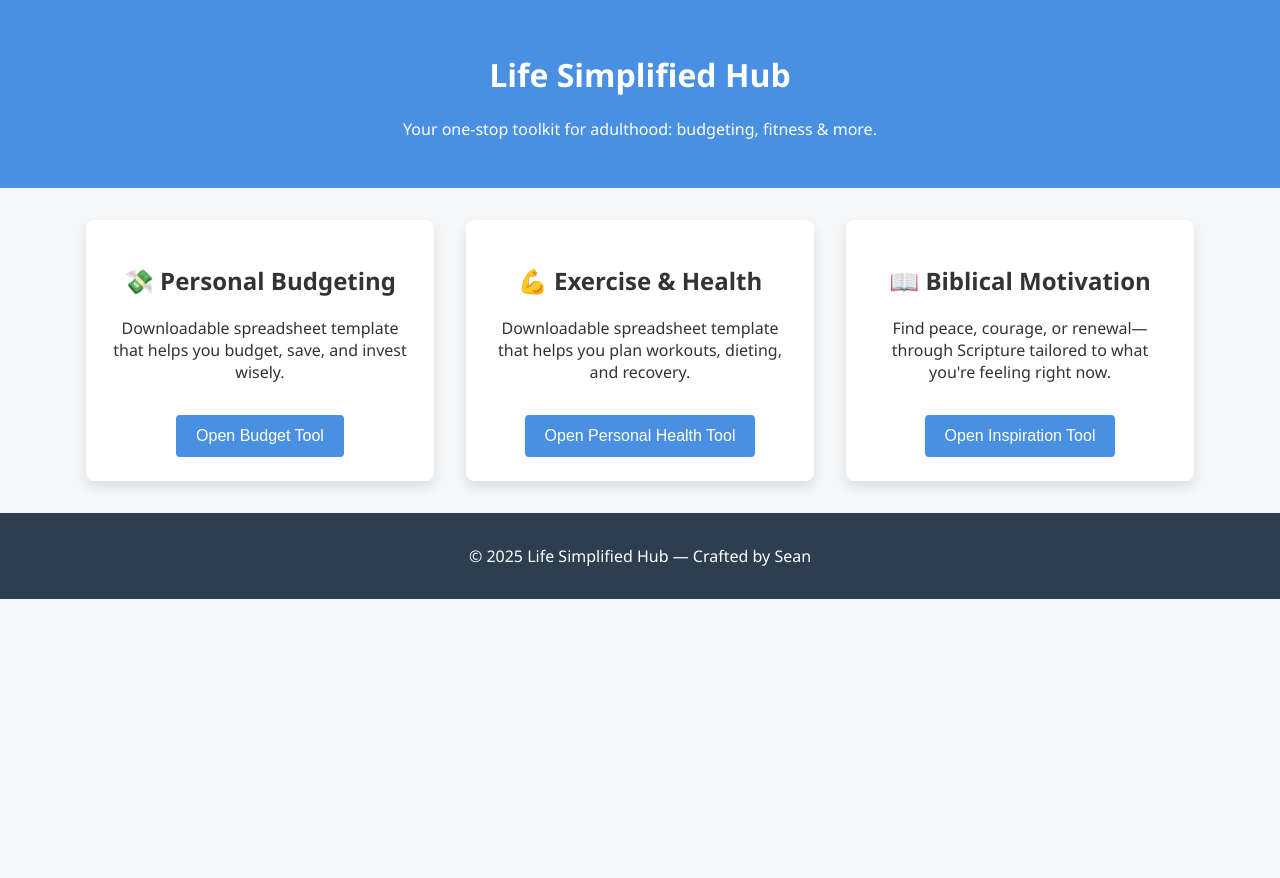
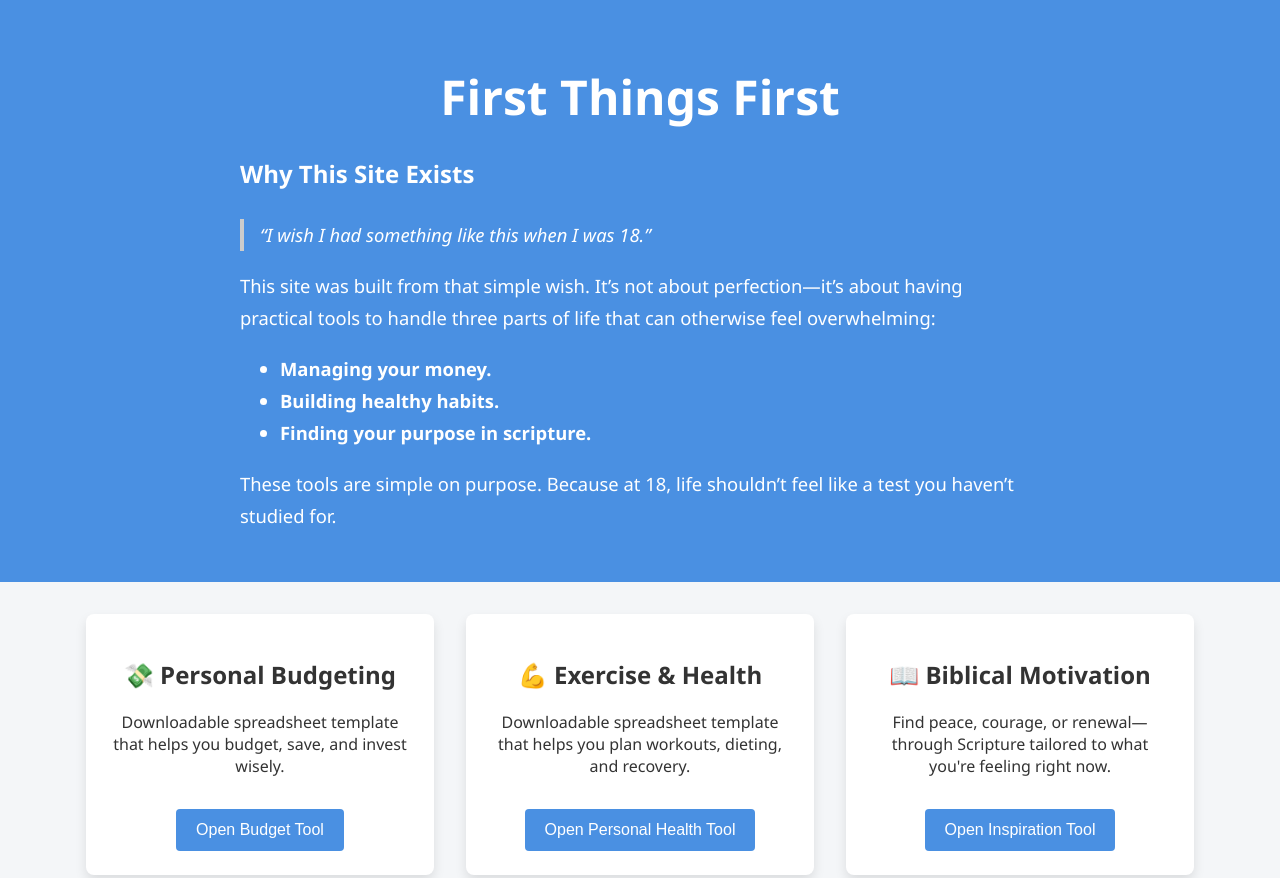
Before and after one commit to spelillo/LifeSimplifiedHub, a plain HTML site: page web.html in a window 1280 px wide. Shown: the top 878 px of the page. Before the commit the page ends 800 px from the top, so only its background shows below. Drawn offline with Linux system fonts and the light colour scheme.

Commit message:
Update web.html

```diff
--- a/web.html
+++ b/web.html
@@ -3,14 +3,32 @@
 <head>
   <meta charset="UTF-8" />
   <meta name="viewport" content="width=device-width, initial-scale=1.0"/>
-  <title>Life Simplified Hub</title>
+  <title>First Things First</title>
   <link rel="stylesheet" href="style.css" />
 </head>
+
 <body>
-  <header>
-    <h1>Life Simplified Hub</h1>
-    <p>Your one-stop toolkit for adulthood: budgeting, fitness & more.</p>
+  <header style="text-align: center; padding: 2rem 1rem;">
+    <h1 style="font-size: 3rem; margin-bottom: 1rem;">First Things First</h1>
+
+    <section class="intro" style="max-width: 800px; margin: 0 auto; font-size: 1.15rem; line-height: 1.75; text-align: left;">
+      <h3 style="font-size: 1.5rem;">Why This Site Exists</h3>
+      <blockquote style="font-style: italic; color: #ffffff; border-left: 4px solid #ccc; padding-left: 1rem; margin: 1rem 0;">
+        <p>“I wish I had something like this when I was 18.”</p>
+      </blockquote>
+      <p>This site was built from that simple wish. It’s not about perfection—it’s about having practical tools to handle three parts of life that can otherwise feel overwhelming:</p>
+
+      <ul>
+        <li><strong>Managing your money.</strong></li>
+        <li><strong>Building healthy habits.</strong></li>
+        <li><strong>Finding your purpose in scripture.</strong></li>
+      </ul>
+
+      <p>These tools are simple on purpose. Because at 18, life shouldn’t feel like a test you haven’t studied for.</p>
+    </section>
   </header>
+</body>
+
 
   <section class="card-grid">
     <div class="card">
```
